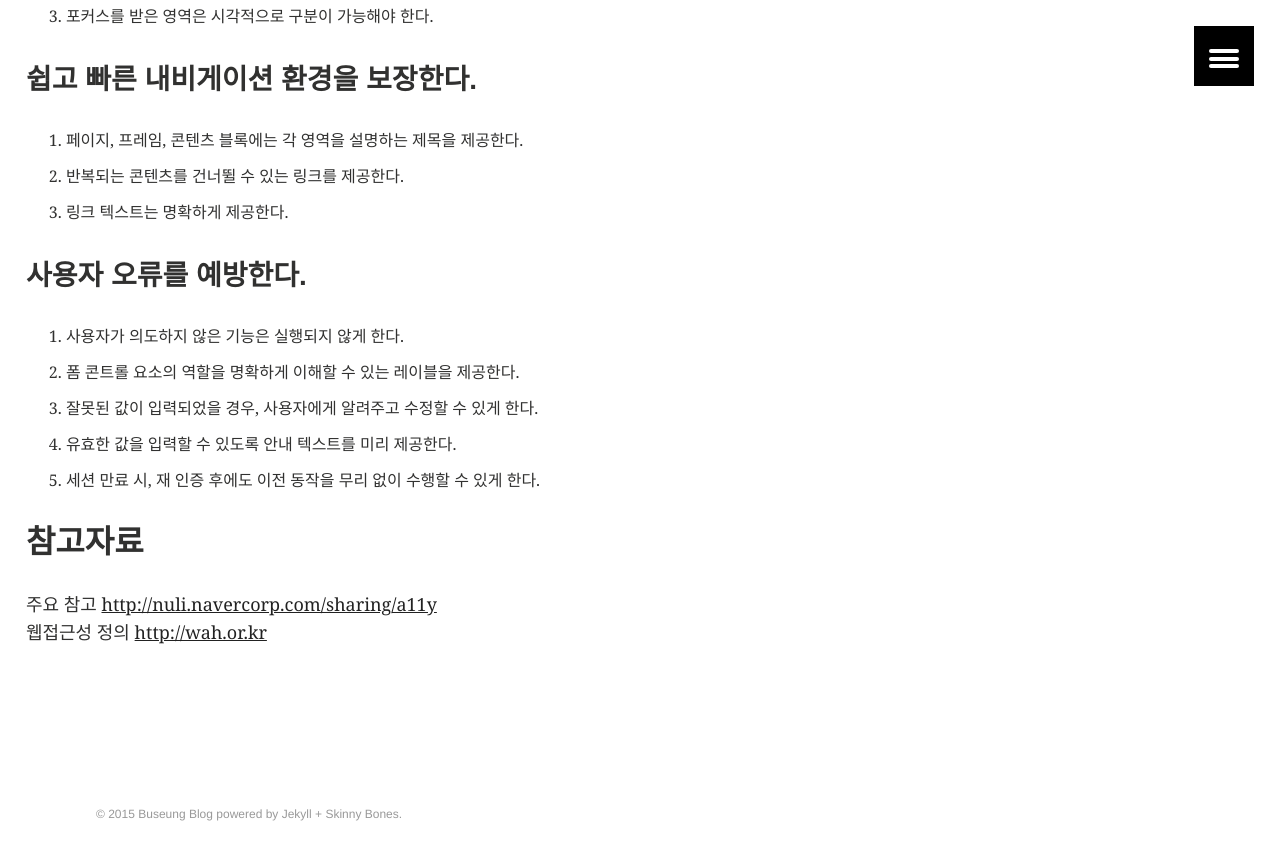
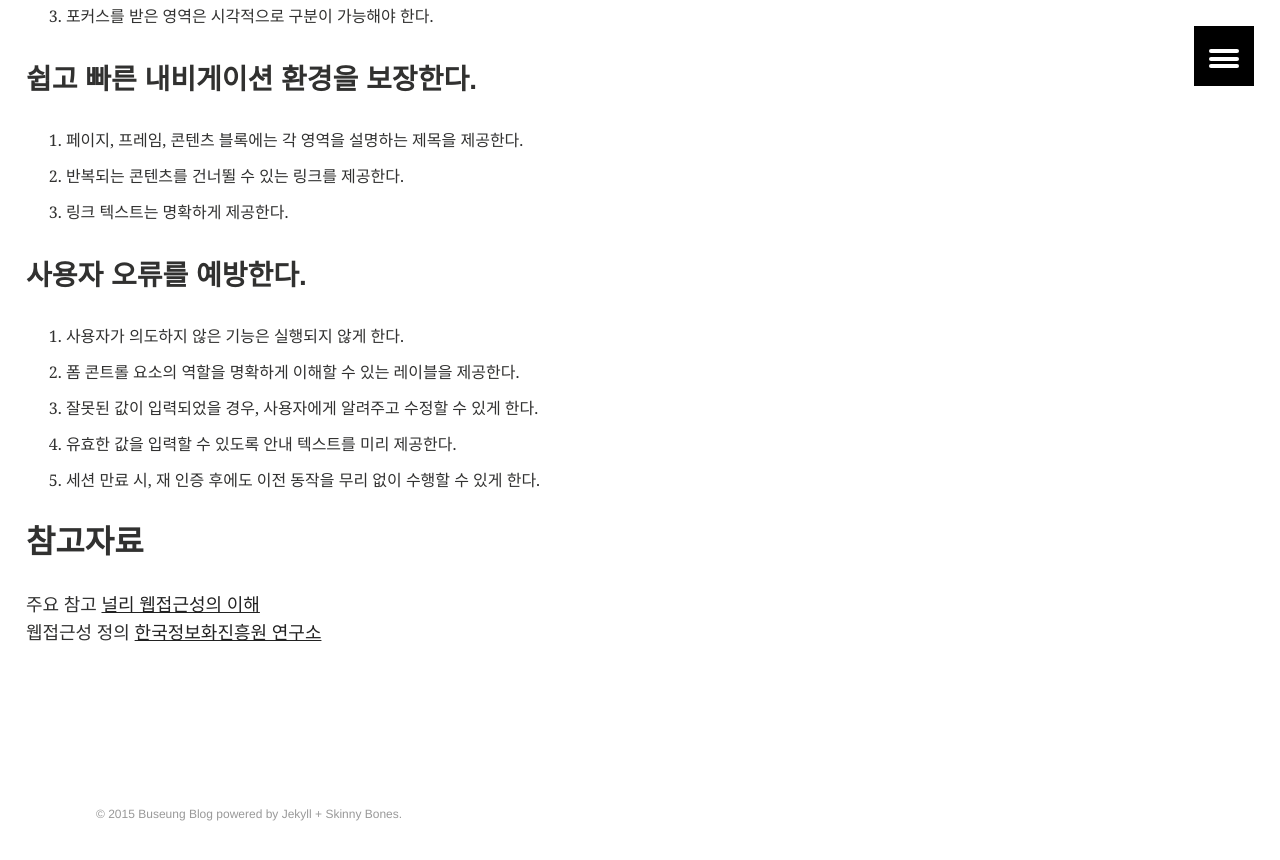
Before and after one commit to kbs0327/blog, a Jekyll site: the page built from _posts/2015-03-03-accessibility.markdown, in a window 1280 px wide and 900 px high, scrolled down 2120 px. Shown: the top 860 px of the window. Built offline with Jekyll 4.4.1, drawn with Linux system fonts in a browser that asks for light colours.

Commit message:
링크 오류수정

```diff
--- a/_posts/2015-03-03-accessibility.markdown
+++ b/_posts/2015-03-03-accessibility.markdown
@@ -73,5 +73,5 @@ categories: technology
 5. 세션 만료 시, 재 인증 후에도 이전 동작을 무리 없이 수행할 수 있게 한다.
 
 ## 참고자료
-주요 참고 [http://nuli.navercorp.com/sharing/a11y](널리 웹접근성의 이해)
-웹접근성 정의 [http://wah.or.kr](한국정보화진흥원 연구소)
+주요 참고 [널리 웹접근성의 이해](http://nuli.navercorp.com/sharing/a11y)
+웹접근성 정의 [한국정보화진흥원 연구소](http://wah.or.kr)
```
